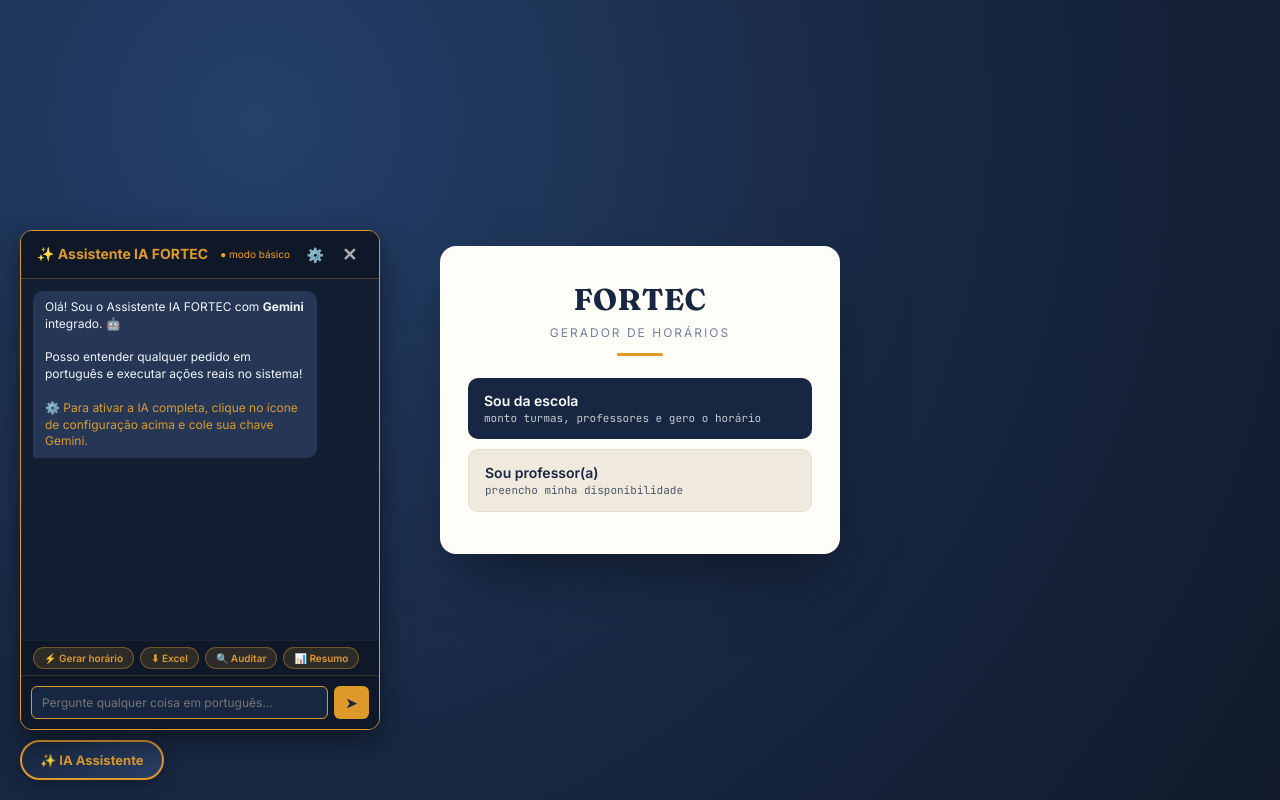
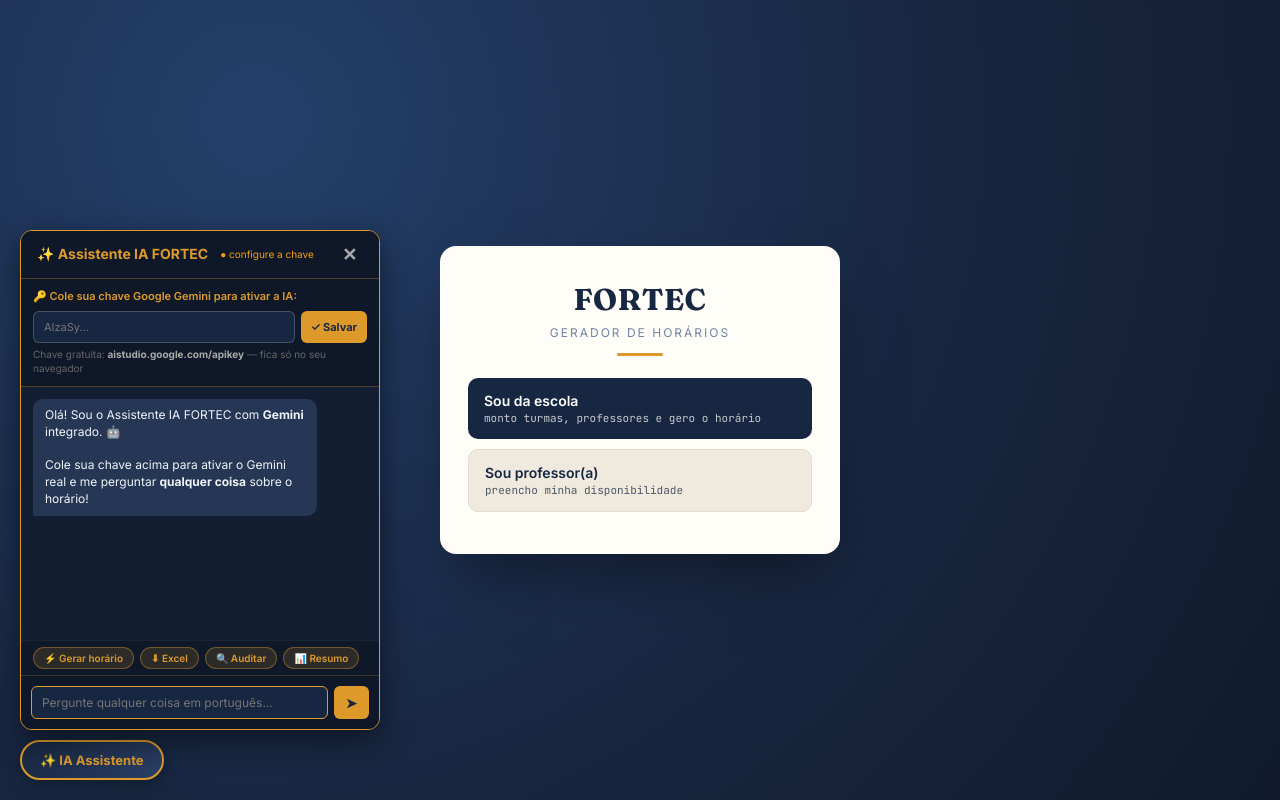
Before and after one commit to maykonsantosmaikinho-droid/fortec-26, a website: page index.html in a window 1280 px wide. Both pictures are taken after a click on the button "✨ IA Assistente". Drawn offline with Linux system fonts and the light colour scheme.

Commit message:
fix: campo chave Gemini visivel imediatamente ao abrir o chat

```diff
--- a/index.html
+++ b/index.html
@@ -1536,24 +1536,20 @@ function pickTeacherSelf(id){ state.teacherSelfId=id||null; render(); }
 <div id="aiWidget" class="ai-widget hidden no-print">
   <div class="ai-header">
     <div class="ai-header-title">✨ Assistente IA FORTEC <span id="aiStatus" style="font-size:10px;font-weight:400;color:#aaa;margin-left:6px"></span></div>
-    <div style="display:flex;gap:6px;align-items:center">
-      <button class="ai-close-btn" title="Configurar chave Gemini" onclick="toggleAiConfig()" style="font-size:14px">⚙️</button>
-      <button class="ai-close-btn" onclick="toggleAiWidget()">✕</button>
+    <button class="ai-close-btn" onclick="toggleAiWidget()">✕</button>
+  </div>
+  <div id="aiConfigPanel" style="background:#0f1828;padding:10px 12px;border-bottom:1px solid rgba(221,154,43,0.3)">
+    <div style="font-size:11px;color:#dd9a2b;margin-bottom:6px;font-weight:600">🔑 Cole sua chave Google Gemini para ativar a IA:</div>
+    <div style="display:flex;gap:6px">
+      <input type="text" id="aiKeyInput" class="ai-input" style="flex:1;font-size:11px" placeholder="AIzaSy...">
+      <button class="ai-send-btn" onclick="saveAiKey()" style="font-size:11px;white-space:nowrap;padding:0 10px">✓ Salvar</button>
     </div>
-  </div>
-  <div id="aiConfigPanel" style="display:none;background:#0f1828;padding:10px 12px;border-bottom:1px solid rgba(221,154,43,0.2)">
-    <div style="font-size:11px;color:#aaa;margin-bottom:6px">🔑 Chave API Google Gemini (salva só no seu navegador):</div>
-    <div style="display:flex;gap:6px">
-      <input type="password" id="aiKeyInput" class="ai-input" style="flex:1;font-size:11px" placeholder="Cole sua chave aqui...">
-      <button class="ai-send-btn" onclick="saveAiKey()" style="font-size:11px;white-space:nowrap">Salvar</button>
-    </div>
-    <div style="font-size:10px;color:#666;margin-top:4px">Obtenha grátis em: aistudio.google.com/apikey</div>
+    <div style="font-size:10px;color:#666;margin-top:4px">Chave gratuita: <b style="color:#aaa">aistudio.google.com/apikey</b> — fica só no seu navegador</div>
   </div>
   <div class="ai-messages" id="aiMessages">
-    <div class="ai-msg bot">
+    <div class="ai-msg bot" id="aiWelcomeMsg">
       Olá! Sou o Assistente IA FORTEC com <b>Gemini</b> integrado. 🤖<br><br>
-      Posso entender qualquer pedido em português e executar ações reais no sistema!<br><br>
-      <span id="aiKeyHint" style="color:#dd9a2b">⚙️ Para ativar a IA completa, clique no ícone de configuração acima e cole sua chave Gemini.</span>
+      Cole sua chave acima para ativar o Gemini real e me perguntar <b>qualquer coisa</b> sobre o horário!
     </div>
   </div>
   <div class="ai-chips" id="aiChips">
@@ -1586,17 +1582,18 @@ function saveAiKey(){
 
 function updateAiStatus(){
   const el = document.getElementById('aiStatus');
+  const panel = document.getElementById('aiConfigPanel');
   const hint = document.getElementById('aiKeyHint');
-  if(el){
-    if(getAiKey()){
-      el.textContent = '● Gemini ativo';
-      el.style.color = '#4ade80';
-    } else {
-      el.textContent = '● modo básico';
-      el.style.color = '#f59e0b';
-    }
-  }
-  if(hint) hint.style.display = getAiKey() ? 'none' : '';
+  if(getAiKey()){
+    if(el){ el.textContent = '● Gemini ativo'; el.style.color = '#4ade80'; }
+    // Esconde painel de configuração quando já tem chave
+    if(panel) panel.style.display = 'none';
+    if(hint) hint.style.display = 'none';
+  } else {
+    if(el){ el.textContent = '● configure a chave'; el.style.color = '#f59e0b'; }
+    // Mostra painel de configuração quando não tem chave
+    if(panel) panel.style.display = 'block';
+  }
 }
 
 function toggleAiConfig(){
```
